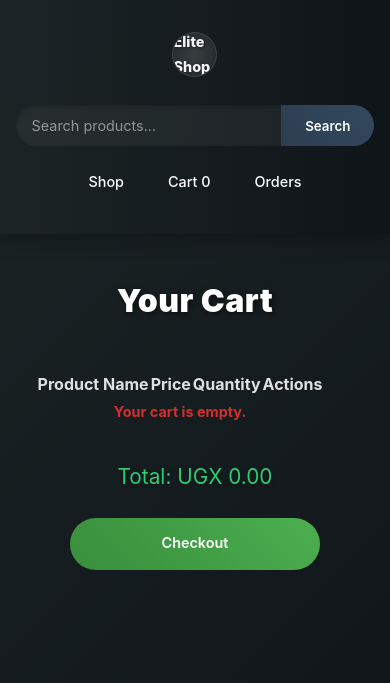
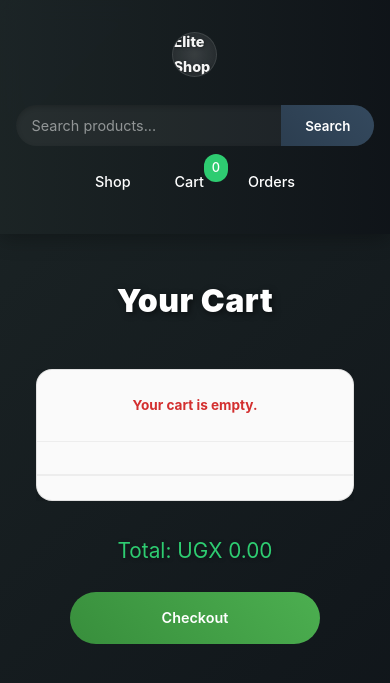
Before and after one commit to ugcoded/shopit, a Flask app: page /cart in a window 390 px wide. Shown: the top 683 px of the page. Run offline with Flask 3, Linux system fonts and the light colour scheme; data that the repository does not hold is empty; some libraries are stand-ins or nearby versions.

Commit message:
Update style.css

```diff
--- a/static/style.css
+++ b/static/style.css
@@ -126,12 +126,25 @@ nav a {
     padding: 0.5rem 1rem;
     border-radius: 20px;
     transition: background 0.3s, color 0.3s, transform 0.3s;
+    position: relative;
 }
 
 nav a:hover {
     background: rgba(255, 255, 255, 0.1);
     color: #ffd700;
     transform: translateY(-2px);
+}
+
+#cart-count {
+    background: #2ecc71;
+    color: #fff;
+    font-size: 0.8rem;
+    padding: 0.2rem 0.5rem;
+    border-radius: 12px;
+    margin-left: 0.5rem;
+    position: absolute;
+    top: -0.5rem;
+    right: -0.5rem;
 }
 
 /* Sections */
@@ -277,6 +291,50 @@ h3 {
 .cart-items {
     margin-bottom: 2rem;
     overflow-x: auto;
+}
+
+.cart-table {
+    width: 100%;
+    border-collapse: collapse;
+    background: rgba(255, 255, 255, 0.98);
+    border-radius: 16px;
+    overflow: hidden;
+    box-shadow: 0 8px 25px rgba(0, 0, 0, 0.15);
+    border: 1px solid rgba(0, 0, 0, 0.1);
+}
+
+.cart-table th, .cart-table td {
+    padding: 1rem 1.25rem;
+    text-align: left;
+    border-bottom: 1px solid rgba(0, 0, 0, 0.05);
+    font-size: clamp(0.85rem, 2vw, 1rem);
+    color: #263238;
+}
+
+.cart-table th {
+    background: linear-gradient(90deg, #2c3e50, #34495e);
+    color: #fff;
+    font-size: clamp(0.9rem, 2.5vw, 1.2rem);
+    font-weight: 700;
+    text-transform: uppercase;
+    letter-spacing: 1px;
+    text-shadow: 1px 1px 3px rgba(0, 0, 0, 0.4);
+}
+
+.cart-table tr:nth-child(even) {
+    background: rgba(245, 245, 245, 0.95);
+}
+
+.cart-table tr:hover {
+    background: rgba(238, 242, 245, 0.95);
+    transition: background 0.2s ease;
+}
+
+.cart-table .message {
+    text-align: center;
+    padding: 1.5rem;
+    color: #d32f2f;
+    font-weight: 700;
 }
 
 .cart-total {
@@ -911,32 +946,29 @@ footer p {
         gap: 1rem;
     }
 
-    .order-table-container {
-        overflow-x: hidden;
-    }
-
-    .order-table {
+    .cart-table, .order-table {
         display: block;
         width: 100%;
         min-width: 0;
     }
 
-    .order-table thead {
+    .cart-table thead, .order-table thead {
         display: none;
     }
 
+    .cart-table tbody, .cart-table tr, .cart-table td,
     .order-table tbody, .order-table tr, .order-table td {
         display: block;
         width: 100%;
     }
 
-    .order-table tr {
+    .cart-table tr, .order-table tr {
         margin-bottom: 1.5rem;
         border-bottom: 2px solid rgba(0, 0, 0, 0.05);
         padding-bottom: 0.75rem;
     }
 
-    .order-table td {
+    .cart-table td, .order-table td {
         padding: 0.75rem 1rem;
         position: relative;
         text-align: right;
@@ -945,7 +977,7 @@ footer p {
         padding-left: 45%;
     }
 
-    .order-table td::before {
+    .cart-table td::before, .order-table td::before {
         content: attr(data-label);
         position: absolute;
         left: 1rem;
```
Also changed, not shown: other parts of static/style.css (+28 -46 lines).
